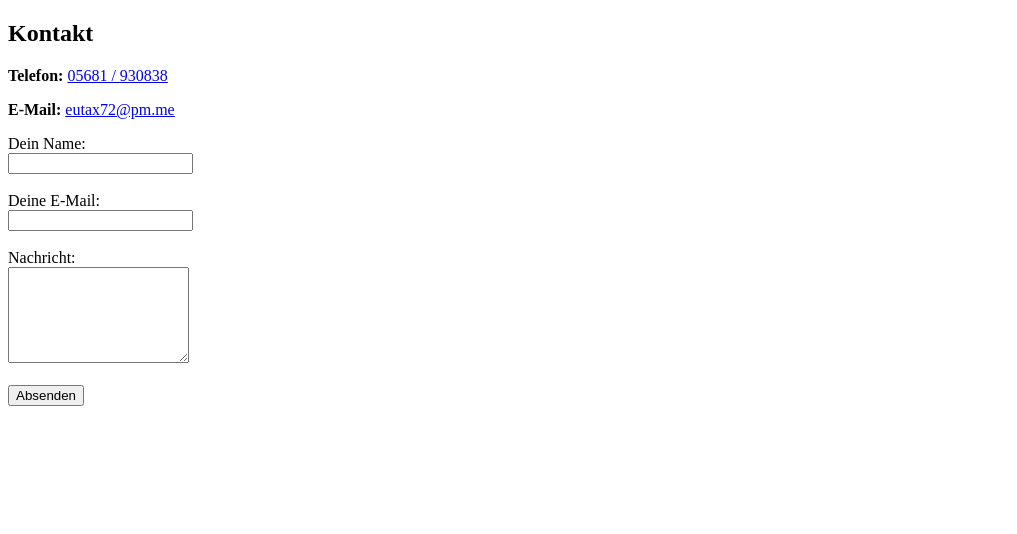
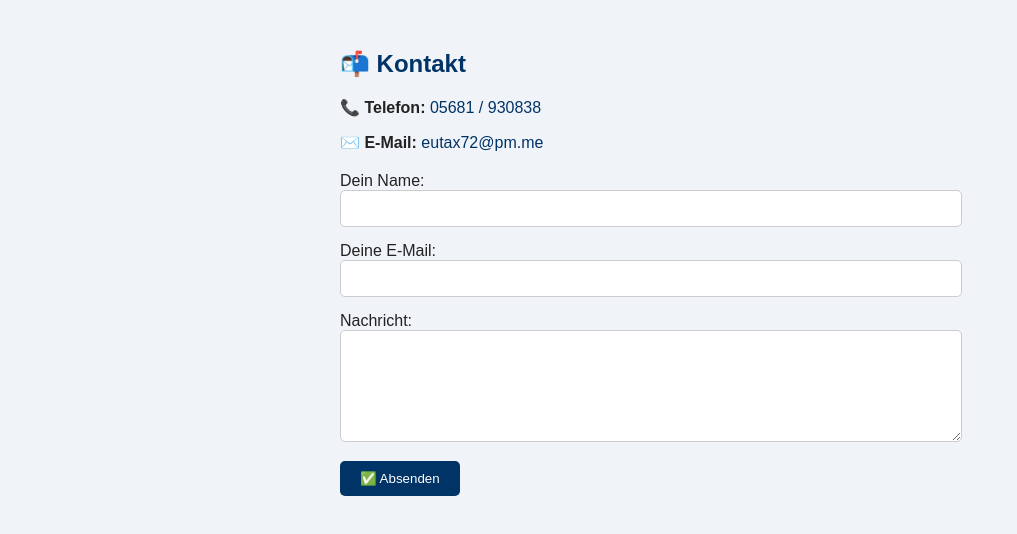
Before and after one commit to Eutax72/eutax72, a plain HTML site: page kontakt.html in a window 1280 px wide. Shown: the whole page, without its empty margins (0-1017 px from the left). Drawn offline with Linux system fonts and the light colour scheme.

Commit message:
Add files via upload

```diff
--- a/kontakt.html
+++ b/kontakt.html
@@ -5,23 +5,32 @@
   <meta charset="UTF-8" />
   <meta name="viewport" content="width=device-width, initial-scale=1.0" />
   <title>Kontakt – Eutax72</title>
+  <style>
+    body { font-family: Arial, sans-serif; background: #f0f4f8; color: #222; padding: 30px; max-width: 600px; margin: auto; }
+    h2 { color: #003366; }
+    a { color: #003366; text-decoration: none; }
+    form { margin-top: 20px; }
+    input, textarea { width: 100%; padding: 10px; margin-bottom: 15px; border: 1px solid #ccc; border-radius: 5px; }
+    button { background: #003366; color: white; border: none; padding: 10px 20px; border-radius: 5px; cursor: pointer; }
+    button:hover { background: #DAA520; color: #003366; }
+  </style>
 </head>
 <body>
-  <h2>Kontakt</h2>
-  <p><strong>Telefon:</strong> <a href="tel:+495681930838">05681 / 930838</a></p>
-  <p><strong>E-Mail:</strong> <a href="mailto:eutax72@pm.me">eutax72@pm.me</a></p>
+  <h2>📬 Kontakt</h2>
+  <p>📞 <strong>Telefon:</strong> <a href="tel:+495681930838">05681 / 930838</a></p>
+  <p>✉️ <strong>E-Mail:</strong> <a href="mailto:eutax72@pm.me">eutax72@pm.me</a></p>
 
   <form action="mailto:eutax72@pm.me" method="post" enctype="text/plain">
-    <label for="name">Dein Name:</label><br>
-    <input type="text" id="name" name="name" required><br><br>
+    <label for="name">Dein Name:</label>
+    <input type="text" id="name" name="name" required>
 
-    <label for="email">Deine E-Mail:</label><br>
-    <input type="email" id="email" name="email" required><br><br>
+    <label for="email">Deine E-Mail:</label>
+    <input type="email" id="email" name="email" required>
 
-    <label for="message">Nachricht:</label><br>
-    <textarea id="message" name="message" rows="6" required></textarea><br><br>
+    <label for="message">Nachricht:</label>
+    <textarea id="message" name="message" rows="6" required></textarea>
 
-    <button type="submit">Absenden</button>
+    <button type="submit">✅ Absenden</button>
   </form>
 </body>
 </html>
```
Also changed, not shown: buch.html (+20 -1 lines), index.html (+8 -1 lines).
